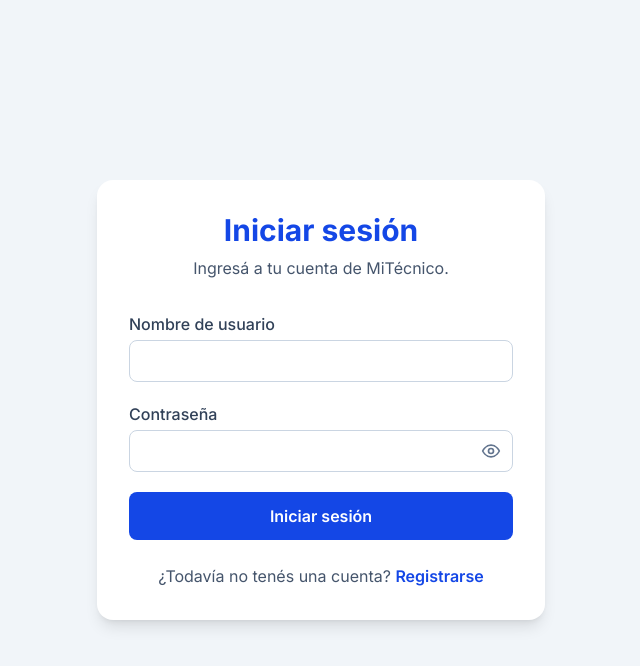
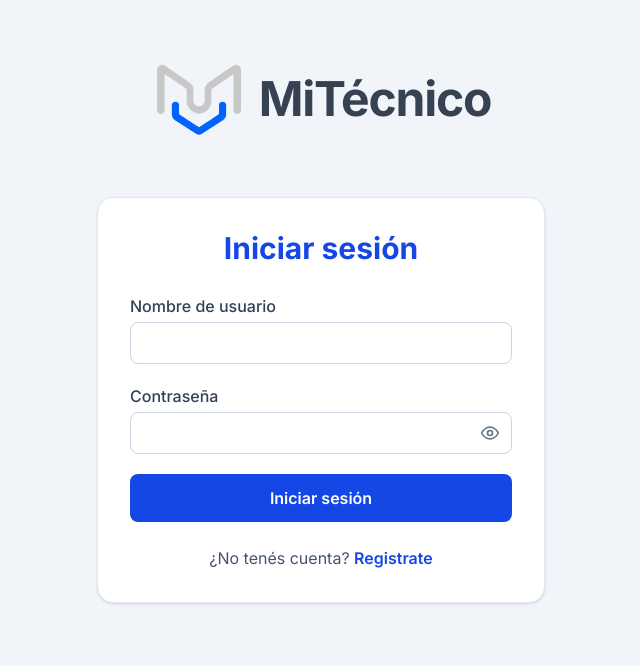
Before and after one commit to rodrigo-rial/Mi-Tecnico, a React (Vite) app in the folder frontend/: page /login in a window 1280 px wide. Shown: the top 666 px of the page, without its empty margins (319-959 px from the left). Built offline with nearby package versions, Linux system fonts and the light colour scheme; no server answers.

Commit message:
Actualizar presentacion y logo del login

```diff
--- a/frontend/src/pages/LoginPage.jsx
+++ b/frontend/src/pages/LoginPage.jsx
@@ -62,12 +62,18 @@ function LoginPage() {
   }
 
   return (
-    <main className="flex min-h-screen items-center justify-center bg-slate-100 px-4 py-10">
-      <section className="w-full max-w-md rounded-2xl bg-white p-8 shadow-lg">
-        <header className="mb-8 text-center">
+    <main className="grid min-h-svh grid-rows-[minmax(144px,1fr)_auto_minmax(32px,1fr)] justify-items-center bg-slate-100 px-4">
+      <div className="flex items-center justify-center gap-3 py-6 text-4xl font-bold tracking-tight text-ink sm:text-5xl">
+        <img
+          src="/mitecnico-logo.png"
+          alt=""
+          className="h-20 w-20 object-contain sm:h-24 sm:w-24"
+        />
+        <span>MiTécnico</span>
+      </div>
+      <section className="w-full max-w-md rounded-2xl border border-slate-200 bg-white p-6 shadow-sm sm:p-8">
+        <header className="mb-7 text-center">
           <h1 className="text-3xl font-bold text-blue-700">Iniciar sesión</h1>
-
-          <p className="mt-2 text-slate-600">Ingresá a tu cuenta de MiTécnico.</p>
         </header>
 
         <form className="grid gap-5" onSubmit={manejarEnvio}>
@@ -156,9 +162,9 @@ function LoginPage() {
         </form>
 
         <p className="mt-6 text-center text-slate-600">
-          ¿Todavía no tenés una cuenta?{' '}
+          ¿No tenés cuenta?{' '}
           <Link to="/registro" className="font-semibold text-blue-700 hover:underline">
-            Registrarse
+            Registrate
           </Link>
         </p>
       </section>
```
